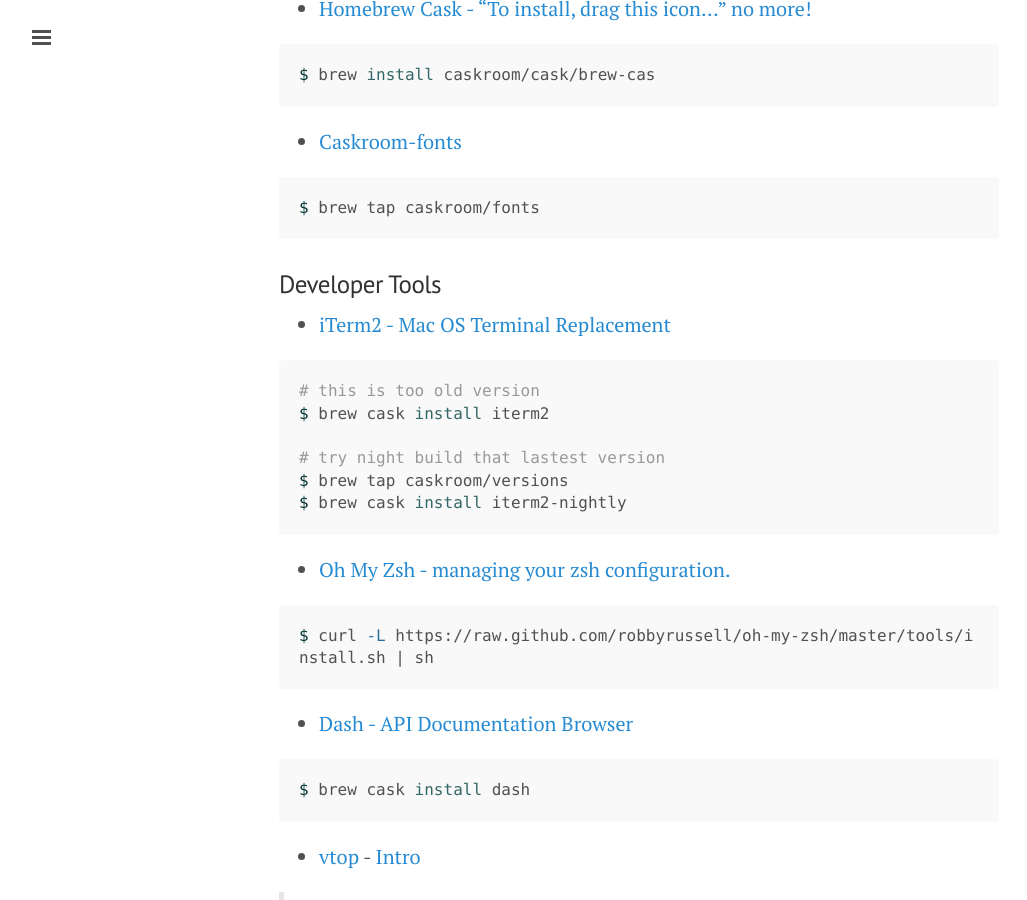
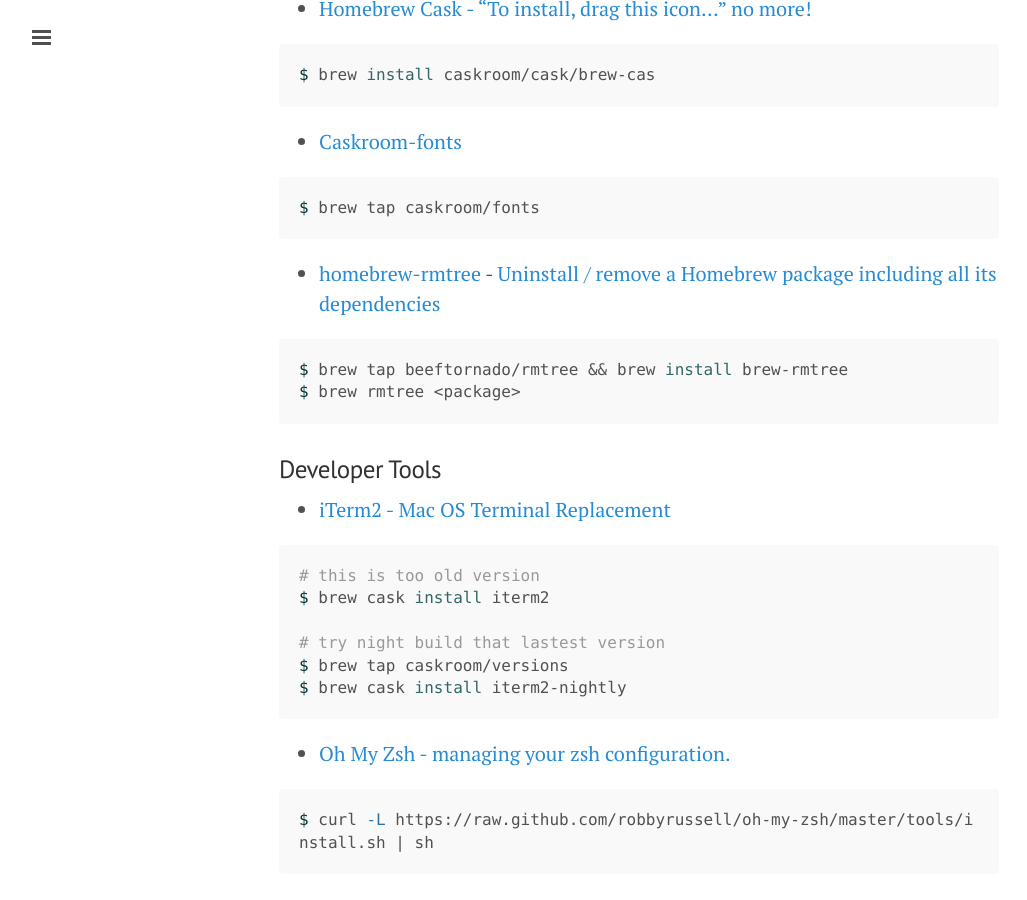
Before and after one commit to ibotdotout/ibotdotout.github.io, a Jekyll site: the page built from _posts/2015-08-27-osx-dev-tools.md, in a window 1280 px wide and 900 px high, scrolled down 464 px. Shown: the whole window, without its empty margins (1-1028 px from the left). Built offline with Jekyll 4.4.1, drawn with Linux system fonts in a browser that asks for light colours; nearby versions of some CDN libraries; Markdown is read by kramdown in place of the engine named in the settings; comment, search, counter and statistics services are not loaded.

Commit message:
Add rm tree

````diff
--- a/_posts/2015-08-27-osx-dev-tools.md
+++ b/_posts/2015-08-27-osx-dev-tools.md
@@ -23,6 +23,14 @@ $ brew install caskroom/cask/brew-cas
 
 ```sh
 $ brew tap caskroom/fonts
+```
+
+- [homebrew-rmtree](https://github.com/beeftornado/homebrew-rmtree) - [Uninstall / remove a Homebrew package including all its
+dependencies](http://stackoverflow.com/questions/7323261/uninstall-remove-a-homebrew-package-including-all-its-dependencies)
+
+```sh
+$ brew tap beeftornado/rmtree && brew install brew-rmtree
+$ brew rmtree <package>
 ```
 
 ### Developer Tools
````
